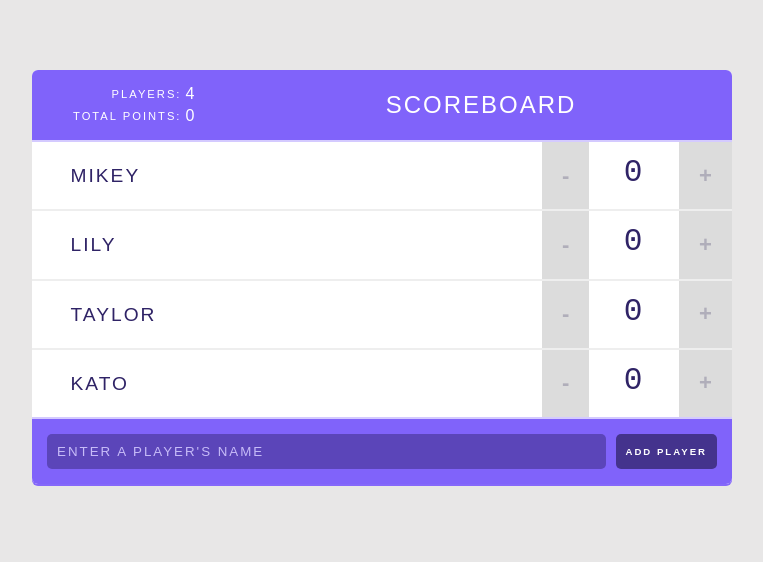
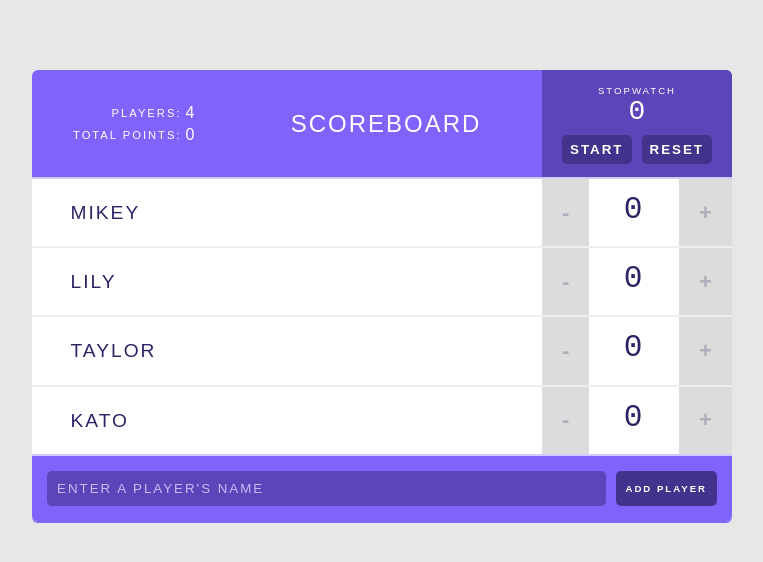
Before and after one commit to imikeyi03/React-Scoreboard-Components, a React (Create React App) app: page / in a window 1280 px wide. Shown: the top 562 px of the page, without its empty margins (258-1021 px from the left). Built offline with nearby package versions, Linux system fonts and the light colour scheme.

Commit message:
Added stopwatch.js

```diff
--- a/src/components/Header.js
+++ b/src/components/Header.js
@@ -1,11 +1,13 @@
 import React from 'react';
 import Stats from './Stats.js'
+import Stopwatch from './Stopwatch.js'
 
 const Header = (props) => {
     return (
       <header>
         <Stats players = {props.players} />
         <h1>{ props.title }</h1>
+        <Stopwatch />
       </header>
     );
   }
--- /dev/null
+++ b/src/components/Stopwatch.js
@@ -0,0 +1,39 @@
+import React, { Component } from 'react';
+
+class Stopwatch extends Component {
+
+    state = {
+        isRunning: false
+    };
+
+
+    tick = () => {
+        this.componentDidMount()
+    };
+
+
+    handleStopwatch = () => {
+        this.setState({
+            isRunning: !this.state.isRunning
+        });
+    };
+
+
+
+
+    render() {
+        return(
+            <div className="stopwatch">
+                <h2>Stopwatch</h2>
+                <span className="stopwatch-time">0</span>
+                <button onClick={this.handleStopwatch}>
+                    {this.state.isRunning ? 'Stop' : 'Start' }
+                </button>
+                <button>Reset</button>
+            </div>
+        );
+
+    }
+}
+
+export default Stopwatch;
```
Also changed, not shown: package.json (line endings or trailing spaces), public/index.html (line endings or trailing spaces), public/manifest.json, src/components/AddPlayerForm.js (line endings or trailing spaces), src/components/App.js (line endings or trailing spaces), src/components/Counter.js (line endings or trailing spaces), src/components/Player.js (line endings or trailing spaces), src/components/Stats.js (line endings or trailing spaces), src/index.css (line endings or trailing spaces), src/index.js (line endings or trailing spaces), 2 other files (tests, documents, lock files or other folders).
